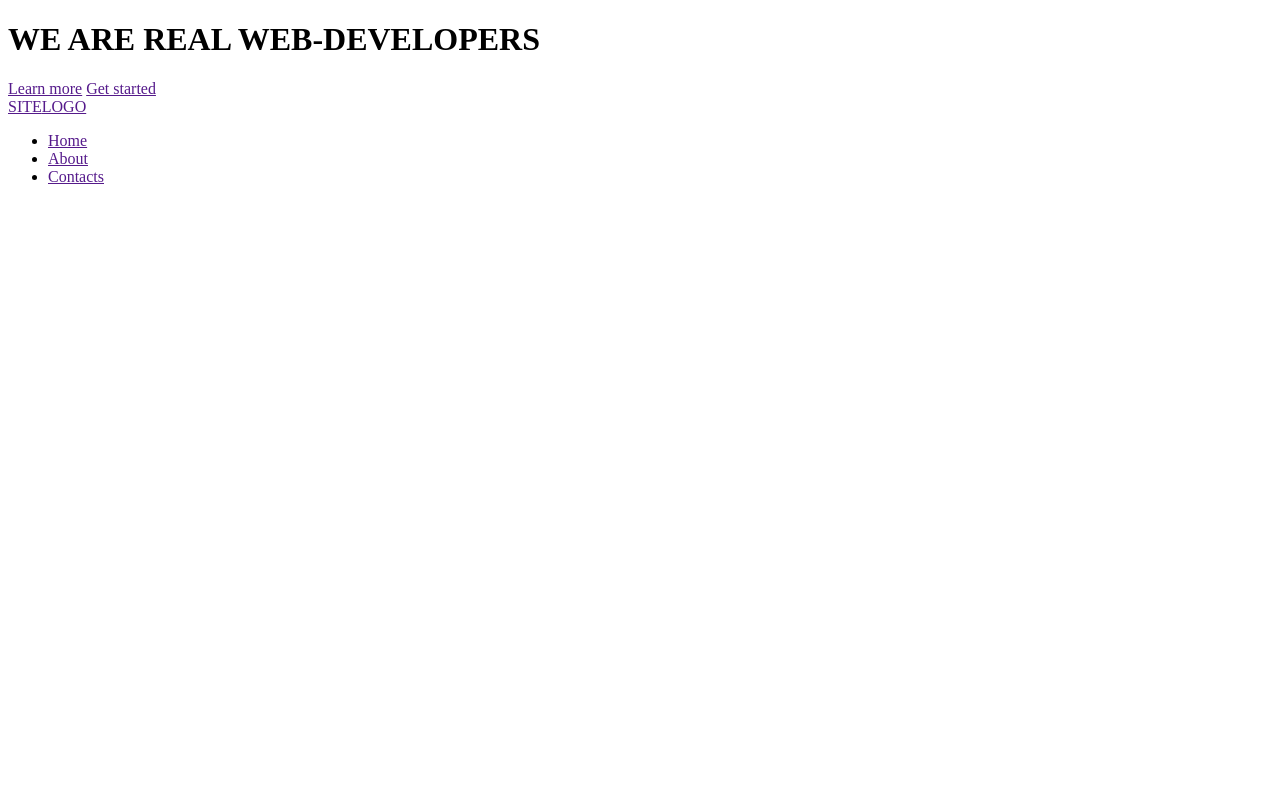
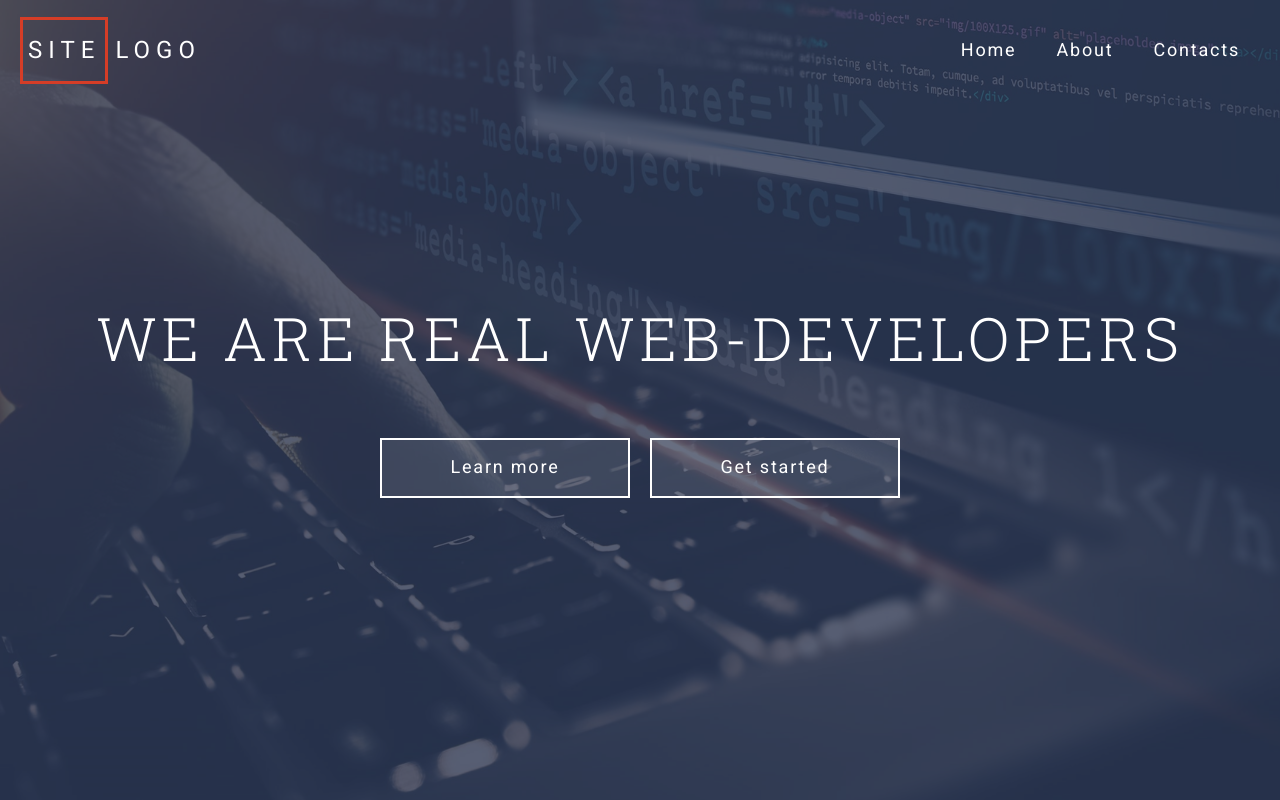
Before and after one commit to kristinakonts/project, a website: page index.html in a window 1280 px wide. Drawn offline with Linux system fonts and the light colour scheme.

Commit message:
черновой header

```diff
--- a/assets/scss/common/_classes.scss
+++ b/assets/scss/common/_classes.scss
@@ -0,0 +1,21 @@
+.btn {
+  display: flex;
+  align-items: center;
+  justify-content: center;
+
+  min-width: 250px;
+  height: 60px;
+  padding: 0.5em 1em;
+
+  letter-spacing: 0.1em;
+
+  border: 2px solid $color-light;
+  background-color: rgba($color-light, 0.1);
+
+  font-size: 18px;
+
+  &:hover,
+  &:focus {
+    background-color: $color-accent;
+  }
+}
--- a/assets/scss/common/_typography.scss
+++ b/assets/scss/common/_typography.scss
@@ -5,21 +5,26 @@
 }
 
 html {
-font-size: $font-size;
-font-family: $font-main;
+  font-family: $font-main;
+  font-size: $font-size;
+  overflow-y: scroll;
 }
 
 body {
-color: $color-primary;
-background-color: $color-light;
+  color: $color-primary;
+  background-color: $color-light;
 }
 
+h1 {
+  letter-spacing: 0.08em;
 
-h1 {
-font-family: $font-main;
+  font-family: $font-header;
+  font-size: 3.75rem;
+  font-weight: 300;
 }
 
 a {
-text-decoration: none;
-color: $color-light;
+  text-decoration: none;
+
+  color: $color-light;
 }
--- a/assets/scss/components/header/_header-content.scss
+++ b/assets/scss/components/header/_header-content.scss
@@ -0,0 +1,22 @@
+.header-content {
+  position: relative;
+  z-index: 1;
+  top: 0;
+
+  &__conteiner {
+    @extend %conteiner;
+  }
+
+  &__title {
+    margin: 0 0 66px;
+
+    text-align: center;
+  }
+
+  &__actions {
+    display: flex;
+    justify-content: center;
+
+    gap: $gap;
+  }
+}
--- a/assets/scss/components/header/_header-logo.scss
+++ b/assets/scss/components/header/_header-logo.scss
@@ -0,0 +1,14 @@
+.header-logo {
+  letter-spacing: 0.25em;
+
+  font-size: 24px;
+
+  &__accent {
+    display: inline-block;
+
+    margin-right: 7px;
+    padding: 17px 5px 17px 5px;
+
+    border: 3px solid $color-highlight;
+  }
+}
--- a/assets/scss/components/header/_header-menu.scss
+++ b/assets/scss/components/header/_header-menu.scss
@@ -0,0 +1,15 @@
+.header-menu {
+  position: absolute;
+  z-index: 2;
+  top: 0;
+  right: 0;
+  left: 0;
+
+  &__conteiner {
+    display: flex;
+    align-items: center;
+
+    @extend %conteiner;
+    gap: $gap;
+  }
+}
--- a/assets/scss/components/header/_header-navbar.scss
+++ b/assets/scss/components/header/_header-navbar.scss
@@ -0,0 +1,34 @@
+.header-navbar {
+  flex-grow: 1;
+
+  &__btn {
+    display: none;
+  }
+
+  &__list {
+    display: grid;
+    justify-content: end;
+
+    grid-template-columns: repeat(auto-fit, minmax(50px, max-content));
+    @include unlist;
+  }
+
+  &__item {
+    margin: $gap $gap-sm;
+  }
+
+  &__link {
+    display: block;
+
+    padding: $gap $gap-sm;
+
+    letter-spacing: 0.1em;
+
+    font-size: 18px;
+
+    &:hover,
+    &:focus {
+      color: $color-accent;
+    }
+  }
+}
--- a/assets/scss/components/header/_header-overlay.scss
+++ b/assets/scss/components/header/_header-overlay.scss
@@ -0,0 +1,8 @@
+.header-overlay {
+  position: absolute;
+
+  opacity: 0.8;
+  background-color: $color-primary;
+
+  inset: 0;
+}
--- a/assets/scss/components/header/_header.scss
+++ b/assets/scss/components/header/_header.scss
@@ -1,3 +1,15 @@
 .header {
+  position: relative;
+
+  display: grid;
+  align-content: center;
+
+  min-height: 100vh;
+  padding: 150px 0;
+
+  color: $color-light;
   background-color: $color-primary;
+  background-image: url(../img/img-header.png);
+  background-position: center;
+  background-size: cover;
 }
--- a/assets/scss/mixins/_extends.scss
+++ b/assets/scss/mixins/_extends.scss
@@ -0,0 +1,6 @@
+%conteiner {
+  max-width: $ul;
+  margin: 0 auto;
+  padding-right: $gap;
+  padding-left: $gap;
+}
--- a/assets/scss/mixins/_mixins-media.scss
+++ b/assets/scss/mixins/_mixins-media.scss
@@ -1,4 +1,4 @@
-@use "../presets" as *;
+// @use "../presets" as *;
 
 $diff: 0.2px;
 
--- a/assets/scss/mixins/_mixins.scss
+++ b/assets/scss/mixins/_mixins.scss
@@ -1,4 +1,4 @@
-@use "../presets" as *;
+// @use "../presets" as *;
 
 @mixin text-shortener {
   display: block;
@@ -40,7 +40,7 @@
   list-style: none;
 }
 
-@mixin abs-position ($top: 0, $right: 0, $bottom: 0, $left: 0) {
+@mixin abs-position($top: 0, $right: 0, $bottom: 0, $left: 0) {
   position: absolute;
   top: $top;
   right: $right;
--- a/assets/scss/presets/_variables.scss
+++ b/assets/scss/presets/_variables.scss
@@ -1,15 +1,12 @@
 @use "sass:math";
-
 $font-header: "Roboto Slab", serif;
 $font-main: "Roboto", sans-serif;
 $font-size: 16px;
-
 $ul: 1340px;
 $xl: 1200px;
 $lg: 992px;
 $md: 768px;
 $sm: 576px;
-
 $gap: 20px;
 $gap-sm: math.div($gap, 2);
 $gap-lg: $gap * 1.5;
--- a/assets/scss/style.scss
+++ b/assets/scss/style.scss
@@ -1,21 +1,40 @@
-@use "../../libs/normalize.css/normalize";
+@import "../../libs/normalize.css/normalize";
 
-@use "presets/variables";
-@use "presets/skin";
+@import "presets/variables";
+@import "presets/skin";
 
-@use "common/typography";
-@use "common/classes";
+@import "mixins/mixins";
+@import "mixins/extends";
+@import "mixins/mixins-media";
 
-@use "components/header/header";
-@use "components/header/header-overlay";
-@use "components/header/header-menu";
-@use "components/header/header-logo";
-@use "components/header/header-navbar";
-@use "components/header/header-content";
-@use "components/sections/skills/skills";
-@use "components/sections/skills/skill-item";
-@use "components/sections/section-about";
-@use "components/sections/section-form";
-@use "components/sections/section-posts";
+@import "common/typography";
+@import "common/classes";
 
-@use "components/footer/footer";
+@import "components/header/header";
+@import "components/header/header-logo";
+@import "components/header/header-content";
+@import "components/header/header-menu";
+@import "components/header/header-navbar";
+@import "components/header/header-overlay";
+
+// @use "../../libs/normalize.css/normalize";
+
+// @use "presets/variables";
+// @use "presets/skin";
+
+// @use "common/typography";
+// @use "common/classes";
+
+// @use "components/header/header";
+// @use "components/header/header-overlay";
+// @use "components/header/header-menu";
+// @use "components/header/header-logo";
+// @use "components/header/header-navbar";
+// @use "components/header/header-content";
+// @use "components/sections/skills/skills";
+// @use "components/sections/skills/skill-item";
+// @use "components/sections/section-about";
+// @use "components/sections/section-form";
+// @use "components/sections/section-posts";
+
+// @use "components/footer/footer";
```
Also changed, not shown: assets/css/style.css.
